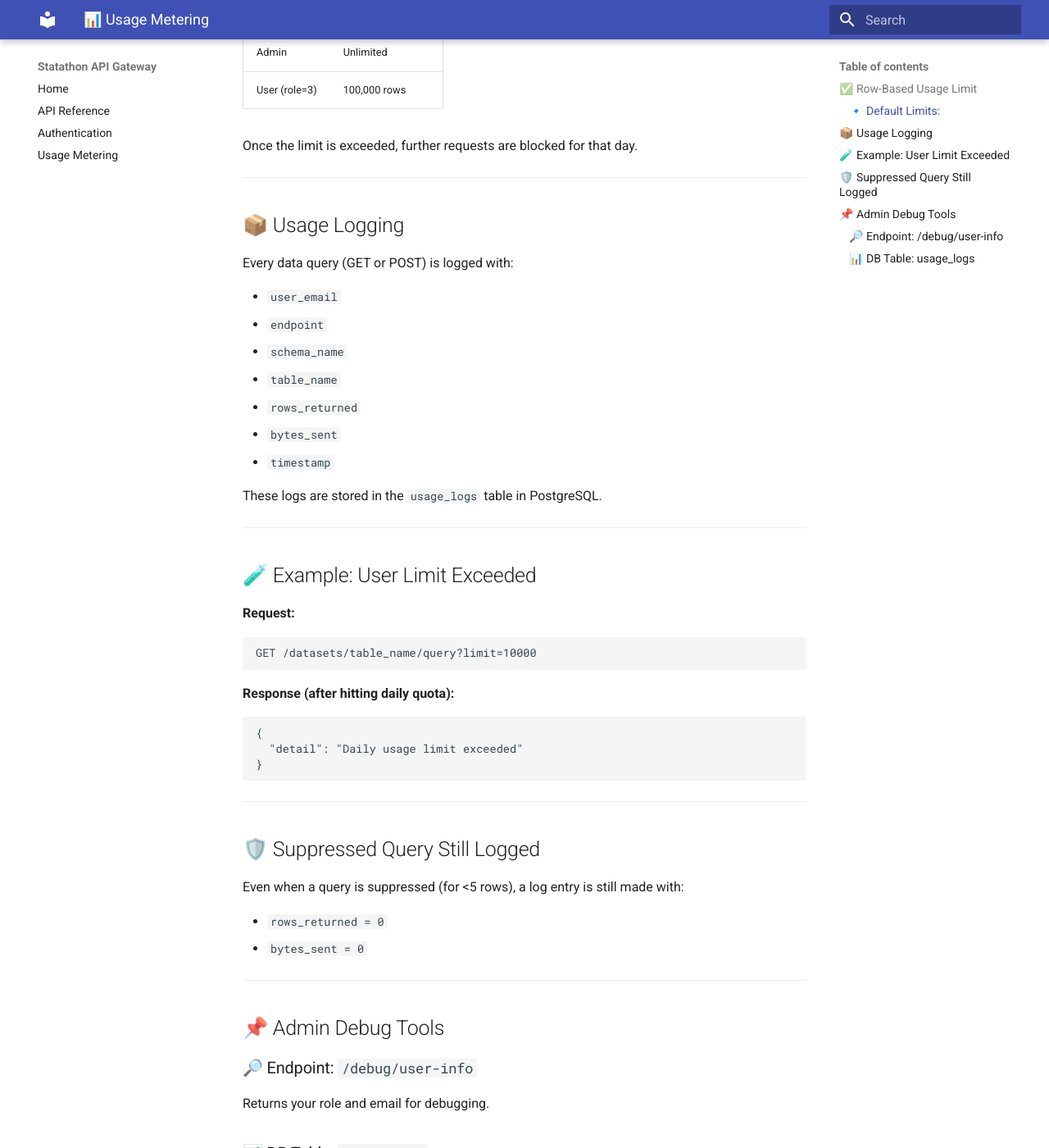
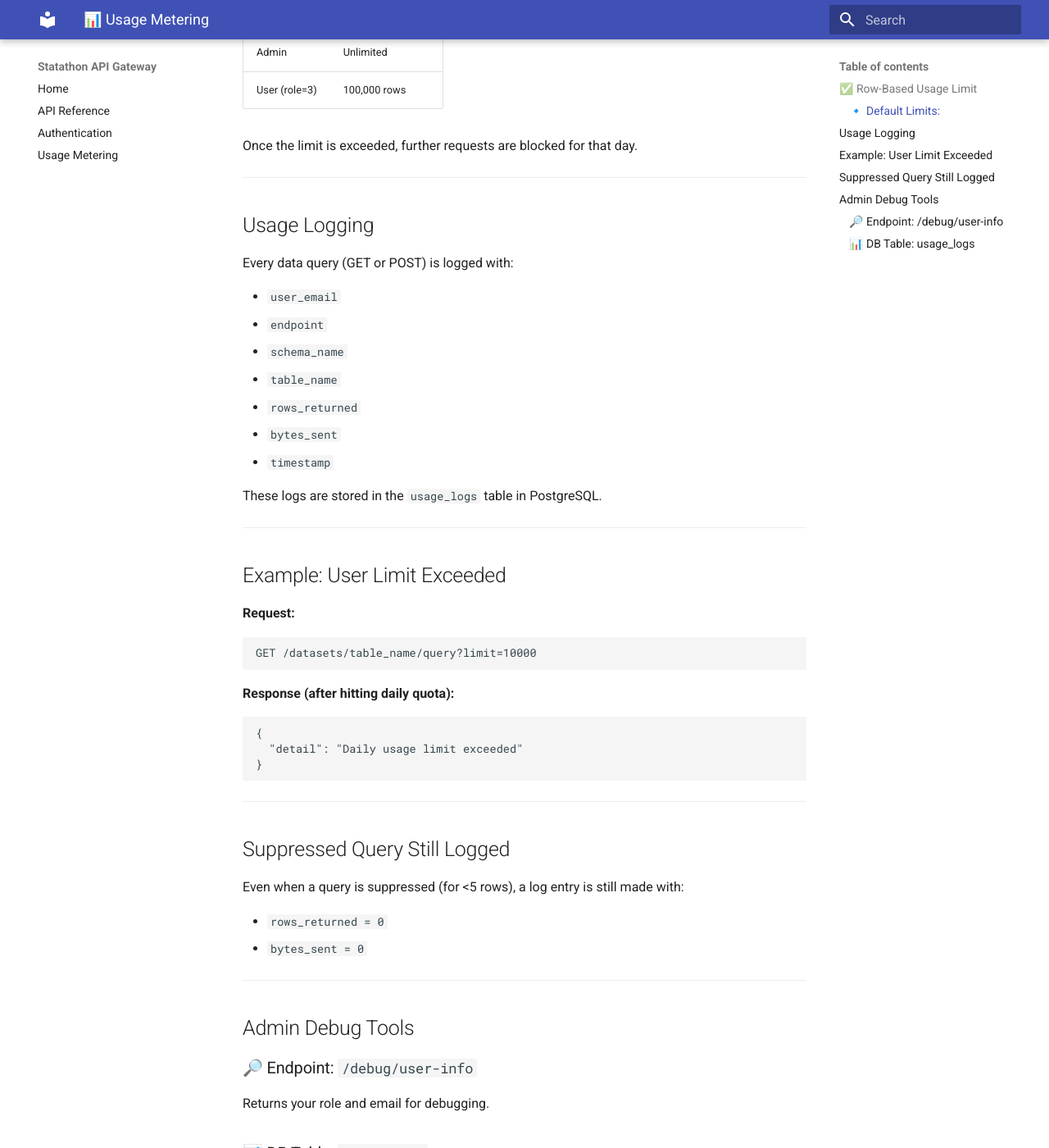
Before and after one commit to SoumyaSudhirNayak/STATATHON_2025, an MkDocs documentation site: the page built from docs/docs/usage.md, in a window 1280 px wide and 1400 px high, scrolled down 481 px. Shown: the whole window at 82% size. Built offline with MkDocs 1.6.1 and Material for MkDocs 9.7.7, drawn with Linux system fonts in a browser that asks for light colours.

```diff
--- a/docs/docs/usage.md
+++ b/docs/docs/usage.md
@@ -19,7 +19,7 @@ Once the limit is exceeded, further requests are blocked for that day.
 
 ---
 
-## 📦 Usage Logging
+## Usage Logging
 
 Every data query (GET or POST) is logged with:
 
@@ -35,7 +35,7 @@ These logs are stored in the `usage_logs` table in PostgreSQL.
 
 ---
 
-## 🧪 Example: User Limit Exceeded
+## Example: User Limit Exceeded
 
 **Request:**
 
@@ -53,7 +53,7 @@ GET /datasets/table_name/query?limit=10000
 
 ---
 
-## 🛡️ Suppressed Query Still Logged
+## Suppressed Query Still Logged
 
 Even when a query is suppressed (for <5 rows), a log entry is still made with:
 
@@ -62,7 +62,7 @@ Even when a query is suppressed (for <5 rows), a log entry is still made with:
 
 ---
 
-## 📌 Admin Debug Tools
+## Admin Debug Tools
 
 ### 🔎 Endpoint: `/debug/user-info`
 
```
